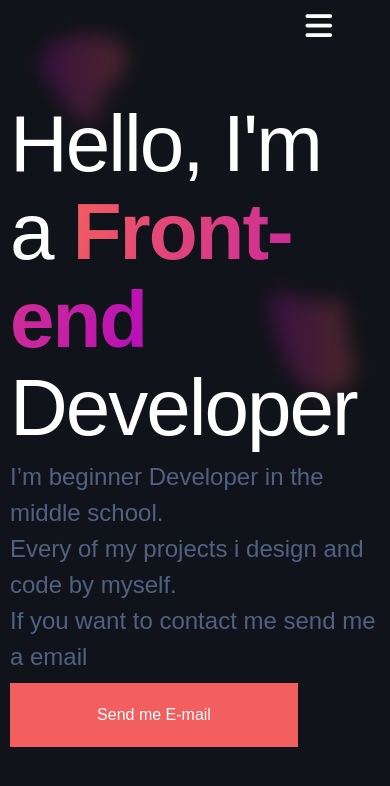
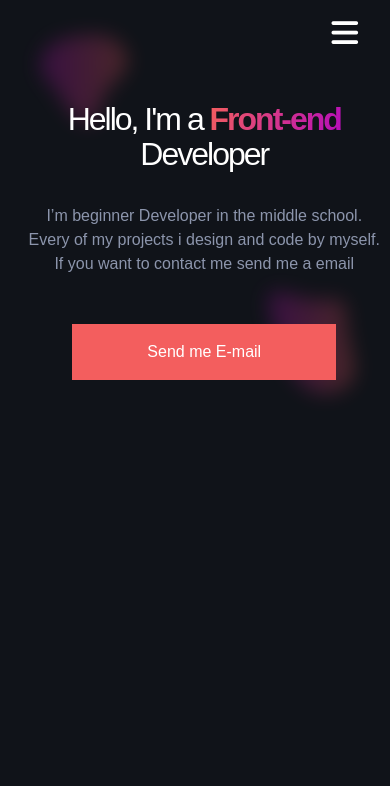
Before and after one commit to kxGeou/Portfolio_website_rwd, a plain HTML site: page mainhtml.html in a window 390 px wide. Drawn offline with Linux system fonts and the light colour scheme; a web font is replaced by a local one.

Commit message:
header media

```diff
--- a/sass/_resources.scss
+++ b/sass/_resources.scss
@@ -11,3 +11,4 @@ $projectCategory: #868ea4;
 $gradientPink: #c043fb;
 $gradientPinkSecond: #b60dba;
 $gradientOrangeSecond: #f35e5e;
+$gradientOrangeHover: #c23939;
--- a/sass/generalStyles.scss
+++ b/sass/generalStyles.scss
@@ -7,6 +7,7 @@
     padding: 0;
     box-sizing: border-box;
 }
+
 a {
     text-decoration: none;
 }
--- a/sass/header/_header.scss
+++ b/sass/header/_header.scss
@@ -2,7 +2,6 @@
 
 .title_section {
     margin-top: 15%;
-
     span {
         background-image: linear-gradient(110deg, Res.$gradientOrangeSecond, Res.$gradientPinkSecond);
         background-size: 100%;
@@ -14,30 +13,115 @@
     }
 
     button {
-        height: 4rem;
-        width: 18rem;
+        height: 5rem;
+        width: 19rem;
         background-color: Res.$gradientOrangeSecond;
         border: none;
-
+        transition: all 0.5s;
+        cursor: pointer;
         a{
             color: Res.$textColorWhite;
             font-size: 1rem;
         }
     }
+    button:hover {
+        background-color: Res.$gradientOrangeHover;
+    }
 }
 .welcome_title {
     color: Res.$textColorWhite;
-    font-size: 5rem;
+    font-size: 6rem;
     font-weight: normal;
     white-space: pre-line;
     letter-spacing: -2px;
-    line-height: 5rem * 1.1;
+    line-height: calc(100% * 1.1);
 }
 .welcome_desc {
-    margin-top: 2%;
-    margin-bottom: 2%;
+    color: Res.$aboutMe;
+    margin-top: 1.5%;
+    margin-bottom: 3%;
     font-size: 1.5rem;
-    color: Res.$descSite;
     white-space: pre-line;
-    line-height: 1.5rem * 1.5;
+    line-height: calc(100% * 1.5);
 }
+@media (max-width: 1400px) {
+    .title_section {
+        display: flex;
+        flex-direction: column;
+        align-items: start;
+        margin-top: 10%;
+        padding-left: 5%;
+        button {
+            width: 17rem;
+            height: 4rem;
+        }
+    }
+    .welcome_title {
+        font-size: 4rem;
+        line-height: 4rem * 1.1;
+    }
+    .welcome_desc {
+        font-size: 1.3rem;
+    }
+}
+
+@media (max-width: 700px ) {
+    .title_section {
+        button {
+            height: 3.5rem;
+            width: 12rem;
+        }
+    }
+    .welcome_title {
+        font-size: 3.5rem;
+    }
+    .welcome_desc {
+        font-size: 1.1rem;
+        margin-bottom: 2rem;
+        line-height: calc(100% * 1.5);
+    }
+}
+
+@media (max-width: 575px) {
+    .title_section {
+        margin-top: 15%;
+        align-items: center;
+        button {
+            margin-top: 1rem;
+            width: 75%;
+        }
+    }
+    .welcome_title {
+        font-size: 3rem;
+        text-align: center;
+        white-space: normal;
+    }
+    .welcome_desc {
+        margin-top: 2rem;
+        text-align: center;
+    }
+}
+
+@media (max-width: 460px ){
+    .title_section {
+        margin-top: 25%;
+    }
+    .welcome_title {
+        font-size: 2rem;
+        line-height: 2rem * 1.1;
+    }
+    .welcome_desc {
+        font-size: 1rem;
+    }
+}
+@media (max-width: 320px ) {
+    .title_section {
+        button {
+            margin-top: 0.50rem;
+            height: 3rem;
+        }
+    }
+    .welcome_desc {
+        font-size: 0.78rem;
+    }
+}
--- a/sass/navigation/_navigation.scss
+++ b/sass/navigation/_navigation.scss
@@ -15,14 +15,17 @@
         color: Res.$aboutMe;
     }
     .toggle_btn {
+        position: absolute;
+        right: 2rem;
+        top: 1rem;
         display: none;
     }
 }
 
 .dropdown_menu {
     position: absolute;
-    right: 6%;
-    top: 7%;
+    right: 2rem;
+    top: 4rem;
     display: flex;
     flex-direction: column;
     justify-content: center;
@@ -52,7 +55,7 @@
 
 @media (max-width: 576px) {
     .dropdown_menu {
-        top: 6%;
+        top: 4rem;
         left: 2rem;
         width: unset;
         text-align: center;
@@ -62,3 +65,11 @@
         font-size: 1.9rem;
     }
 }
+@media (max-width: 320px) {
+    .toggle_btn {
+        right: 1rem;
+    }
+    .dropdown_menu {
+        right: 1rem;
+    }
+}
```
Also changed, not shown: sass/generalStyles.css, 1 other file.
